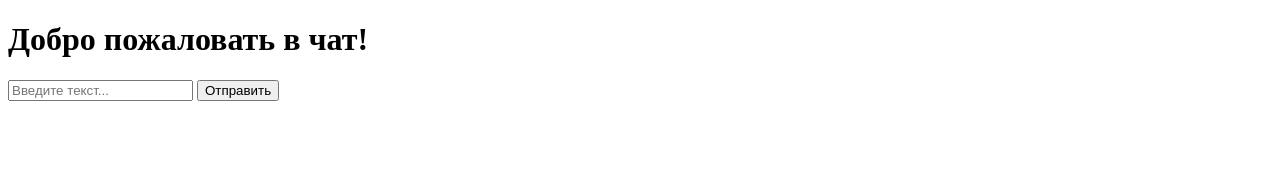
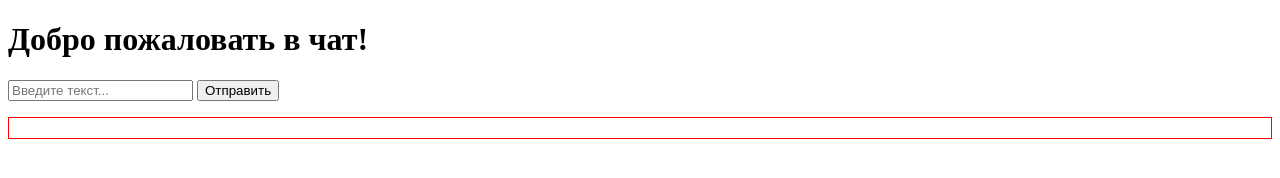
Before and after one commit to YeremenkoMariya/Messenger, a plain HTML site: page chat/index.html in a window 1280 px wide. Drawn offline with Linux system fonts and the light colour scheme.

Commit message:
Блоки для каждого сообщения
Теперь при каждой отправке сообщения, на странице возникает новый блок с текстом нового сообщения.

```diff
--- a/chat/index.html
+++ b/chat/index.html
@@ -2,7 +2,14 @@
 <html>
   <head>
     <meta http-equiv="Content-Type" content="text/html; charset=utf-8">
+      <style>
+        p {
+        border: 1px solid red;
+        padding: 10px;
+        }
+      </style>
   </head>
+
   <body lang=RU>
     <h1>Добро пожаловать в чат!</h1>
     <input type="text" id="txt1" placeholder="Введите текст...">
@@ -11,7 +18,7 @@
 
     <script>
       function out() {
-document.getElementById('txtprev1').innerHTML += '<br>' + document.getElementById("txt1").value;
+      document.getElementById('txtprev1').innerHTML += `<p>${document.getElementById("txt1").value}</p>`;
       document.getElementById("txt1").value = '';
       };
     </script>
```
Lines whose indentation alone changed are shown as unchanged.
